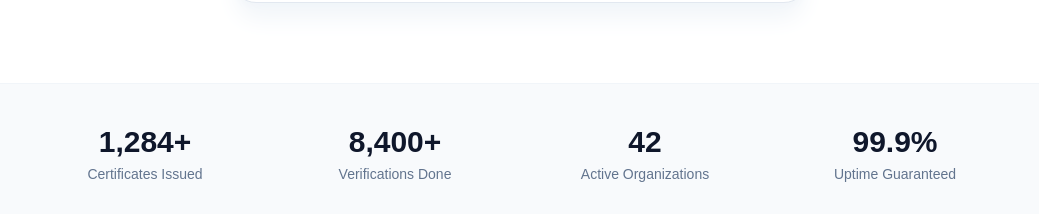
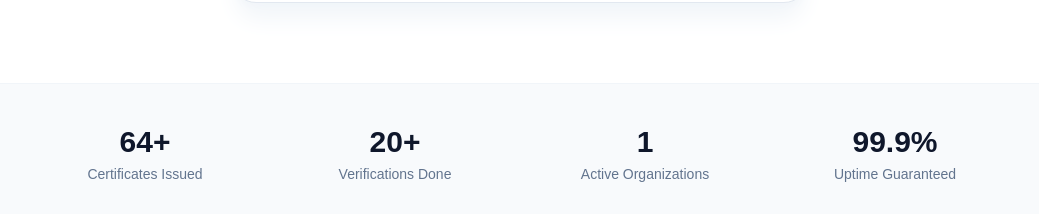
Before and after one commit to Empire-SK/certifyeasy, a Next.js app: page / in a window 1280 px wide. Shown: the part 791-1005 px from the top of the page, without its empty margins (120-1159 px from the left). Built offline with nearby package versions, Linux system fonts and the light colour scheme; no server answers; the database is empty.

Commit message:
feat: implement home page with certificate verification search and feature highlights

```diff
--- a/src/app/page.tsx
+++ b/src/app/page.tsx
@@ -44,9 +44,9 @@ const features = [
 ];
 
 const stats = [
-  { value: '1,284+', label: 'Certificates Issued' },
-  { value: '8,400+', label: 'Verifications Done' },
-  { value: '42', label: 'Active Organizations' },
+  { value: '64+', label: 'Certificates Issued' },
+  { value: '20+', label: 'Verifications Done' },
+  { value: '1', label: 'Active Organizations' },
   { value: '99.9%', label: 'Uptime Guaranteed' },
 ];
 
```
